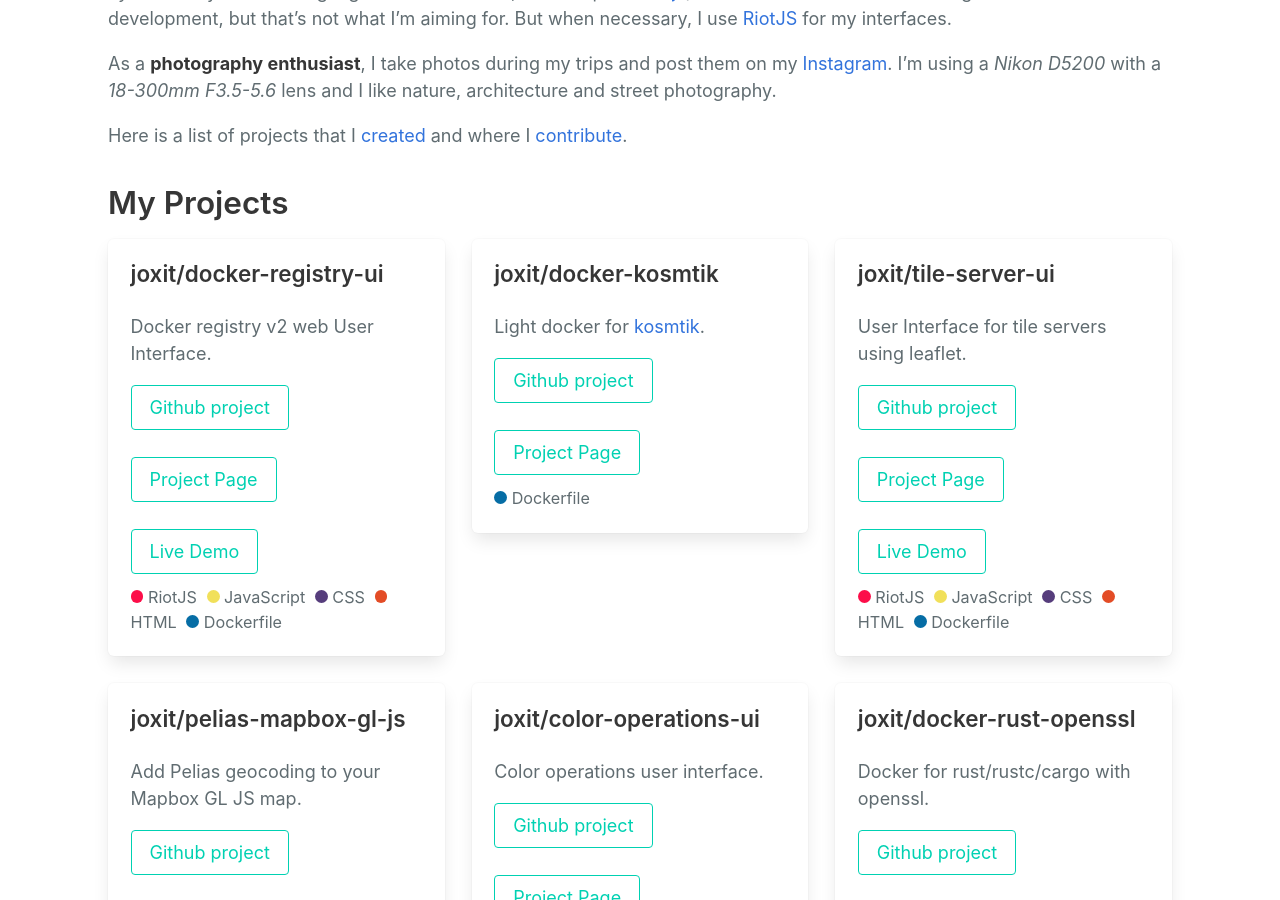
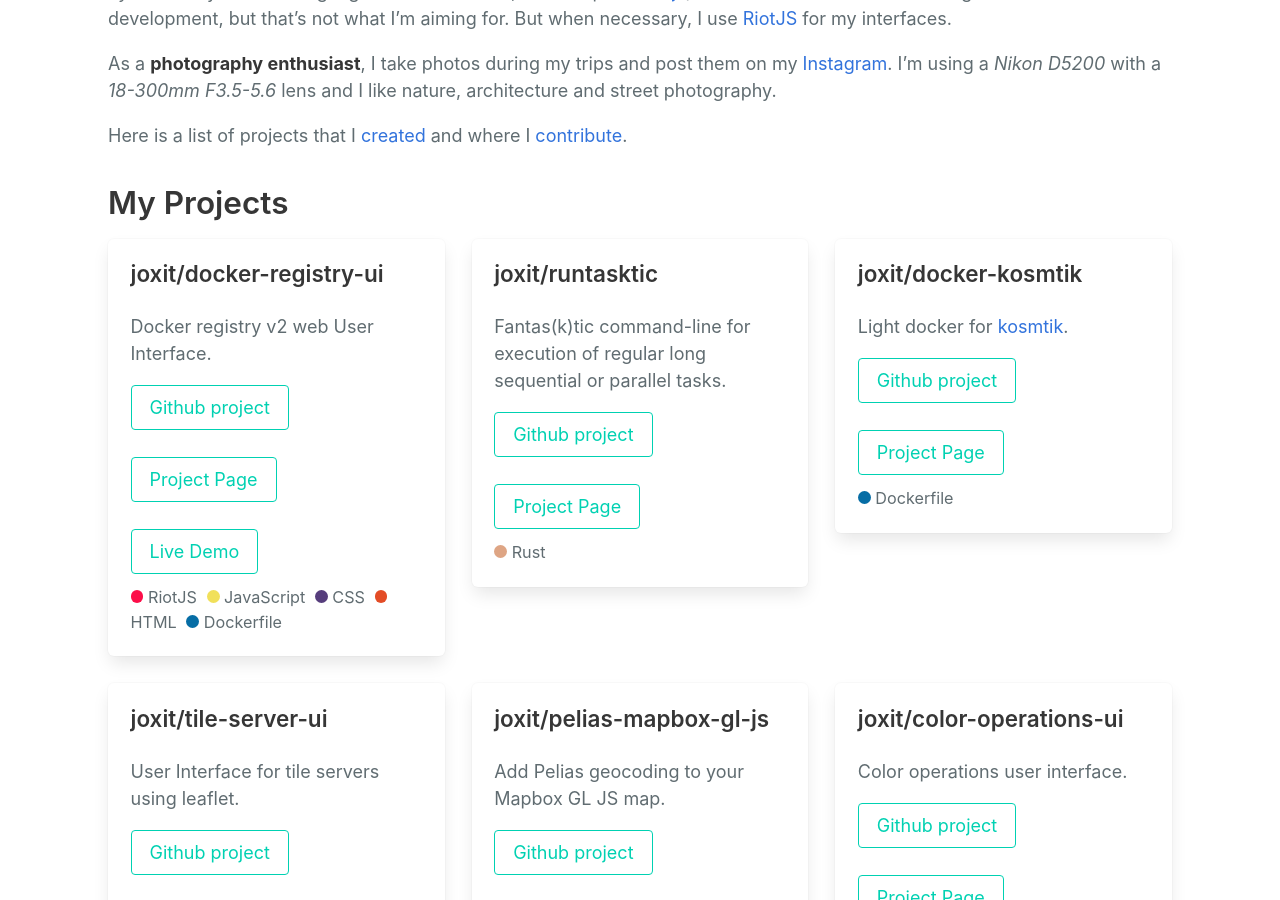
Before and after one commit to Joxit/joxit.github.io, a Jekyll site: the page built from index.md, in a window 1280 px wide and 900 px high, scrolled down 890 px. Built offline with Jekyll 4.4.1, drawn with Linux system fonts in a browser that asks for light colours; our own code applies the rules of GitHub Pages for plain Markdown files.

Commit message:
feat: add runtasktic project

```diff
--- a/_data/projects.yml
+++ b/_data/projects.yml
@@ -6,6 +6,11 @@
     page: https://joxit.dev/docker-registry-ui/
     demo: https://joxit.dev/docker-registry-ui/demo
     languages: [RiotJS, JavaScript, CSS, HTML, Dockerfile]
+  - name: joxit/runtasktic
+    description: Fantas(k)tic command-line for execution of regular long sequential or parallel tasks.
+    github: https://github.com/Joxit/runtasktic
+    page: https://joxit.dev/runtasktic/
+    languages: [Rust]
   - name: joxit/docker-kosmtik
     description: Light docker for <a href="https://github.com/kosmtik/kosmtik" about="_blank">kosmtik</a>.
     github: https://github.com/Joxit/docker-kosmtik
```
